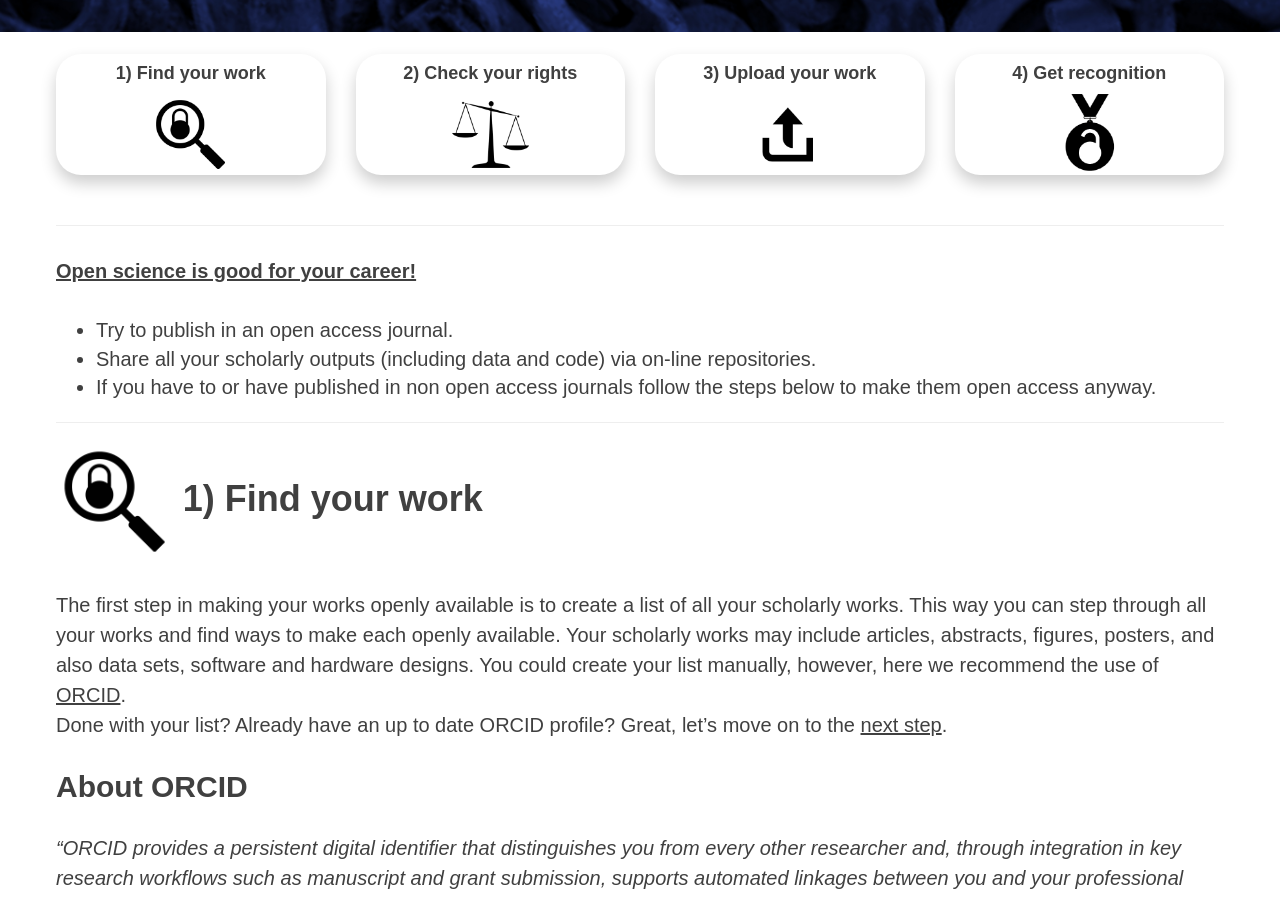
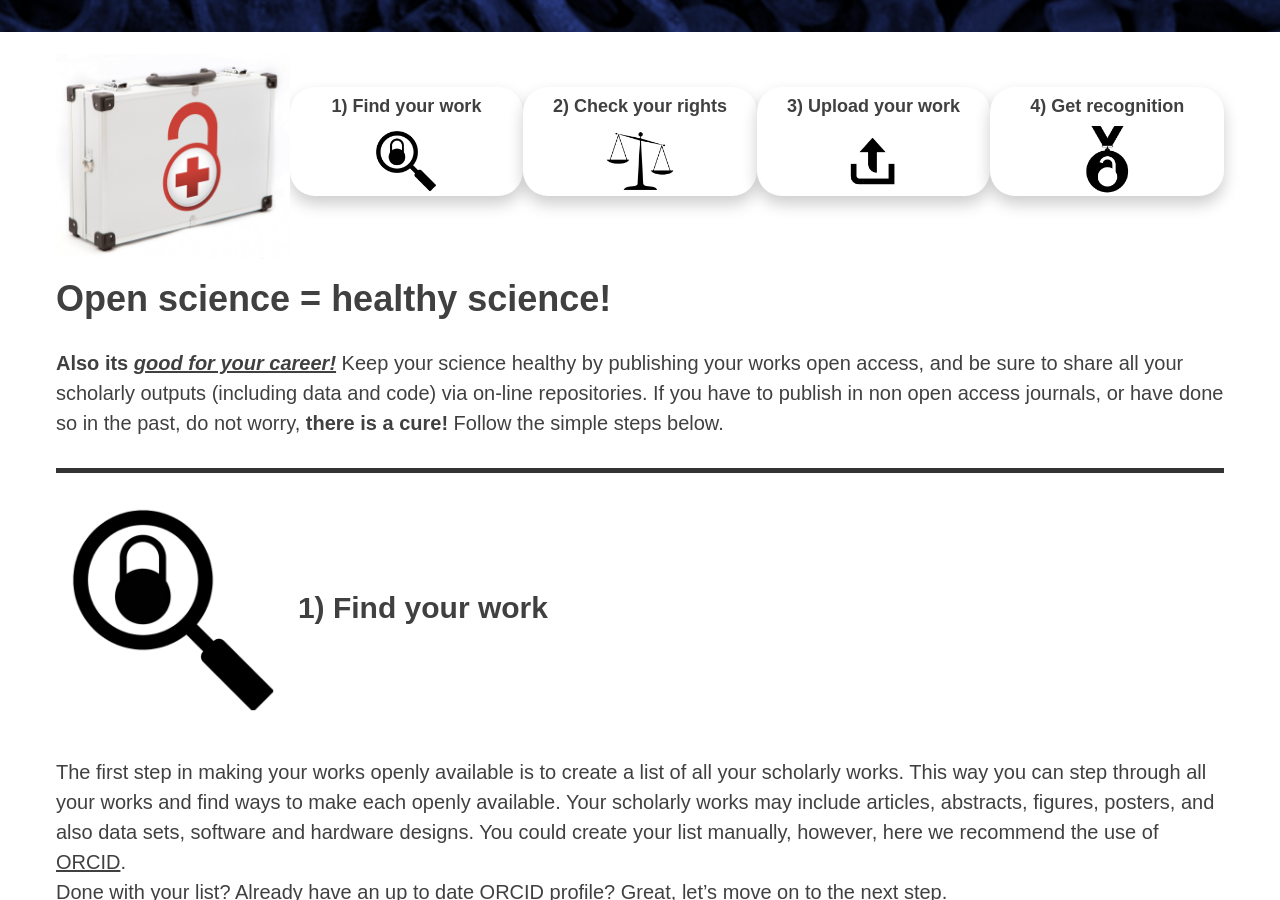
Before and after one commit to OpenAccessClinic/OA_clinic, a Jekyll site: the page built from docs/index.html, in a window 1280 px wide and 900 px high, scrolled down 301 px. Built offline with Jekyll 4.4.1, drawn with Linux system fonts in a browser that asks for light colours; nearby versions of some CDN libraries; the list of posts is cut into pages by our own code.

Commit message:
Improved navigation and display for small screens

````diff
--- /dev/null
+++ b/docs/_includes/backtop.html
@@ -0,0 +1,3 @@
+ <div style = "text-align:right;">
+   <a href="#top"> <b> Back to top </b> <i class="fa fa-caret-square-o-up fa-2x" aria-hidden="true"></i> </a>
+ </div>
--- a/docs/_includes/content.md
+++ b/docs/_includes/content.md
@@ -1,19 +1,13 @@
+# Open science = healthy science!
+**Also its [_good for your career!_](http://whyopenresearch.org/)** Keep your science healthy by publishing your works open access, and be sure to share all your scholarly outputs (including data and code) via on-line repositories. If you have to publish in non open access journals, or have done so in the past, do not worry, **there is a cure!** Follow the simple steps below.
 
+{% include line.html %}
 
----
-
-[**Open science is good for your career!**](http://whyopenresearch.org/)
-* Try to publish in an open access journal.
-* Share all your scholarly outputs (including data and code) via on-line repositories.
-* If you have to or have published in non open access journals follow the steps below to make them open access anyway.
-
----
-
-# <img src="{{ site.baseurl }}/img/icons/find.png" width="10%" alt="Find">  <a name="find"></a> 1) Find your work
+##  <img src="{{ site.baseurl }}/img/icons/find.png" width="20%" alt="Find">  <a name="find"></a> 1) Find your work
 The first step in making your works openly available is to create a list of all your scholarly works. This way you can step through all your works and find ways to make each openly available. Your scholarly works may include articles, abstracts, figures, posters, and also data sets, software and hardware designs. You could create your list manually, however, here we recommend the use of [ORCID](https://orcid.org/).
 Done with your list? Already have an up to date ORCID profile? Great, let's move on to the [next step](#rights).
 
-## About ORCID
+### About ORCID
 *"ORCID provides a persistent digital identifier that distinguishes you from every other researcher and, through integration in key research workflows such as manuscript and grant submission, supports automated linkages between you and your professional activities ensuring that your work is recognize"*.
 
 **Through ORCID you not only create a clear and "canonical" list of your works, you also help others find it!**
@@ -21,6 +15,8 @@ Done with your list? Already have an up to date ORCID profile? Great, let's move
 If you do not already have an ORCID account (your institute may have already created a profile for you) you can create one [here](https://orcid.org/register). Once you are set-up with ORCID you can start to populate your profile with all your scholarly works. Entries can be added manually or you can [import them from other systems](https://support.orcid.org/knowledgebase/articles/188278-import-works-website-user) (i.e. ORCID member organizations such as DataCite, CrossRef, Scopus, and ResearchID).
 
 <a href="https://orcid.org/"> <img src="{{ site.baseurl }}/img/ORCID_logo.jpg" width="25%" alt="Find"> </a>
+
+---
 
 ### Tip:
 1. The ORCID site can help you create badges like this one here to link to your profile:
@@ -30,13 +26,13 @@ The code for this link looks like:
 <a href="https://orcid.org/0000-0003-3768-4269" target="orcid.widget" rel="noopener noreferrer" style="vertical-align:top;"><img src="https://orcid.org/sites/default/files/images/orcid_16x16.png" style="width:1em;margin-right:.5em;" alt="ORCID iD icon">orcid.org/0000-0003-3768-4269</a>
 ```
 2. You can also use ORCID to create a scannable QR-code for your profile which is handy for display on posters and business cards:
-<a href="https://orcid.org/0000-0003-3768-4269"> <img src="{{ site.baseurl }}/img/my_orcid_qrcode.png" width="10%" alt="Find"> </a>
+<a href="https://orcid.org/0000-0003-3768-4269"> <img src="{{ site.baseurl }}/img/my_orcid_qrcode.png" width="20%" alt="Find"> </a>
 
-[*Back to top*](#top)
+{% include backtop.html %}
 
----
+{% include line.html %}
 
-# <img src="{{ site.baseurl }}/img/icons/rights.png" width="10%" alt="rights"> <a name="rights"></a> 2) Check your permissions and rights
+## <img src="{{ site.baseurl }}/img/icons/rights.png" width="20%" alt="rights"> <a name="rights"></a> 2) Check your permissions and rights
 [*DISCLAIMER*](#disclaimer)
 
 Before attempting to make your work open access you may wish to:
@@ -47,29 +43,29 @@ You can do the above for each of the item in your list of works. You can also ch
 
 Checked your rights? Ready for the [next step](#upload)?
 
-## How to check your rights?
+### How to check your rights?
 If you are at a university your librarian may be able to advise and inform you about your rights for a given publisher/publication. You can also check yourself since most publishers list their policies on their website.
 
-## Quickly check your rights for published articles
+### Quickly check your rights for published articles
 Depending on the journal you may or may not be able to share the [pre-print](https://en.wikipedia.org/wiki/Preprint), [post-print](https://en.wikipedia.org/wiki/Postprint), or published article form of your article. The site [Sherpa Romeo](http://sherpa.ac.uk/romeo/index.php) may also be a helpful resource since you can search individual journals and quickly get insight into sharing rights.
 <a href="http://sherpa.ac.uk/romeo/index.php"> <img src="{{ site.baseurl }}/img/sherpa_logo.png" width="30%" alt="Sherpa Romeo"> </a>
 
 For instance searching for _"Journal of Biomechanics"_ provides us with:
-<img src="{{ site.baseurl }}/img/jbiomechRights.png" width="50%" alt="Rights">
+<img src="{{ site.baseurl }}/img/jbiomechRights.png" width="100%" alt="Rights">
 
 While searching for _"Journal of Biomechanical Engineering"_ provides us with:
-<img src="{{ site.baseurl }}/img/jBiomechEngRights.png" width="50%" alt="Rights">
+<img src="{{ site.baseurl }}/img/jBiomechEngRights.png" width="100%" alt="Rights">
 
 Therefore, using this system you can quickly get an idea of the rights for a particular journal. However, this may not be the complete story as the institute you work for might have its own policies or licenses in place to help enable open access sharing. Consult your legal department or a librarian for more information.
 
-## Institute wide open-access policies affecting your rights  <a name="oalicense"></a>
+### Institute wide open-access policies affecting your rights  <a name="oalicense"></a>
 Some institutes have an over arching open-access license. In some cases these automatically apply, while in other cases individual researchers may opt-in. An example of such an institute wide policy is [MIT's opt-in OA license](https://libraries.mit.edu/scholarly/mit-open-access/opt-in-oa-license/). If you (or one of your co-authors!) is covered under such a license you may be able to share your works irrespective of the sharing policies of the individual journals. Consult your librarian for more information and to check if your institution has such an open access license policy in place.
 
-[*Back to top*](#top)
+{% include backtop.html %}
 
----
+{% include line.html %}
 
-# <img src="{{ site.baseurl }}/img/icons/upload.png" width="10%" alt="upload"> <a name="upload"></a> 3) Upload your work
+## <img src="{{ site.baseurl }}/img/icons/upload.png" width="20%" alt="upload"> <a name="upload"></a> 3) Upload your work
 1. Gather your works
 2. Find suitable repositories
 3. Upload your works
@@ -83,18 +79,20 @@ Repositories like [Zenodo](https://zenodo.org/) can house any type of content, o
 
 <a href="https://zenodo.org/"> <img src="{{ site.baseurl }}/img/zenodo.png" width="25%" alt="Zenodo"> </a>
 
+---
+
 ### Tip:
 1. Click [here](https://guides.github.com/activities/citable-code/) to learn how to automatically push GitHub content to Zenodo to make it citable.
 2. If you have made unpublished works available through online repositories you can likely automatically list them on ORCID. For instance repositories like [Zenodo](https://zenodo.org/) provide a DataCite type DOI for your shared content, since DataCite is an ORCID member organization you can incorporate content with DataCite DOI's easily (more on that [here](https://support.orcid.org/knowledgebase/articles/188278-import-works-website-user)).
 
-[*Back to top*](#top)
+{% include backtop.html %}
 
----
+{% include line.html %}
 
-# <img src="{{ site.baseurl }}/img/icons/award.png" width="10%" alt="award"> <a name="award"></a> 4) Get recognition, be discovered, and get rewarded for your open access efforts.
+## <img src="{{ site.baseurl }}/img/icons/award.png" width="20%" alt="award"> <a name="award"></a> 4) Get recognition, be discovered, and get rewarded for your open access efforts.
 Now that you've shared all your content it would be good to announce your efforts to the rest of the world. Post links to the openly available works on social media and on your personal and institutional websites where possible. However, it is also possible to create a list, similar to the list of your ORCID profile, providing links to all your shared works. One system that allows for this is [ImpactStory](http://impactstory.org/) (click on impactStory profiles on that page).
 
-## ImpactStory
+### ImpactStory
 ImpactStory (see also the [wikipedia page](https://en.wikipedia.org/wiki/ImpactStory)) _"ImpactStory is an open source, web-based tool that provides altmetrics to help researchers measure and share the impacts of all their research outputs—from traditional ones such as journal articles, to alternative research outputs such as blog posts, datasets, and software. It aims to change the focus of the scholarly reward system to value and encourage web-native scholarship."_.
 
 In short ImpactStory allows you to:
@@ -117,9 +116,9 @@ You can also embed the list in your own website. For instance you can incorporat
     </iframe>
 ```
 
-[*Back to top*](#top)
+{% include backtop.html %}
 
----
+{% include line.html %}
 
-# DISCLAIMER <a name="disclaimer"></a>
+##  DISCLAIMER <a name="disclaimer"></a>
 The content presented here is NOT legal advice. Consult your superior or a legal adviser when in doubt about the legality of sharing your work. If at a university, your librarian may also be able to provide advice.
--- /dev/null
+++ b/docs/_includes/line.html
@@ -0,0 +1,2 @@
+
+<hr style="height:5px;border:none;color:#333;background-color:#333;" />
--- a/docs/index.html
+++ b/docs/index.html
@@ -49,45 +49,50 @@ img {
 
 <body>
 <a name="top"></a>
-<div class="row">
 
-  <div class="col-sm-3">
+<table style="width:100%">
+  <tr>
+    <td style="width: 20%;">
+      <img src="{{ site.baseurl }}/img/OA_clinic_kit.png" width="100%" alt="OA first aid kit">
+    </td>
+
+    <td style="width: 20%;">
       <a href="#find">
       <div class="card" align="center">
         <h4>1) Find your work</h4>
         <img src="{{ site.baseurl }}/img/icons/find.png" width="30%" alt="Find">
       </div>
       </a>
-  </div>
+    </td>
 
-  <div class="col-sm-3">
+    <td style="width: 20%;">
       <a href="#rights">
       <div class="card" align="center">
         <h4>2) Check your rights</h4>
         <img src="{{ site.baseurl }}/img/icons/rights.png" width="30%" alt="Rights">
       </div>
     </a>
-  </div>
+    </td>
 
-  <div class="col-sm-3">
+    <td style="width: 20%;">
       <a href="#upload">
       <div class="card" align="center">
         <h4>3) Upload your work</h4>
         <img src="{{ site.baseurl }}/img/icons/upload.png" width="30%" alt="Upload">
       </div>
       </a>
-  </div>
+    </td>
 
-    <div class="col-sm-3">
+    <td style="width: 20%;">
       <a href="#award">
       <div class="card" align="center">
         <h4>4) Get recognition</h4>
         <img src="{{ site.baseurl }}/img/icons/award.png" width="30%" alt="Recognition">
       </div>
       </a>
-    </div>
-
-</div>
+    </td>
+  </tr>
+</table>
 
 {% capture my_include %}{% include content.md %}{% endcapture %}
 {{ my_include | markdownify }}
````
Also changed, not shown: other parts of docs/_includes/content.md (+2 -1 lines), docs/img/OA_clinic_kit.png (added). Lines whose indentation alone changed are shown as unchanged.
